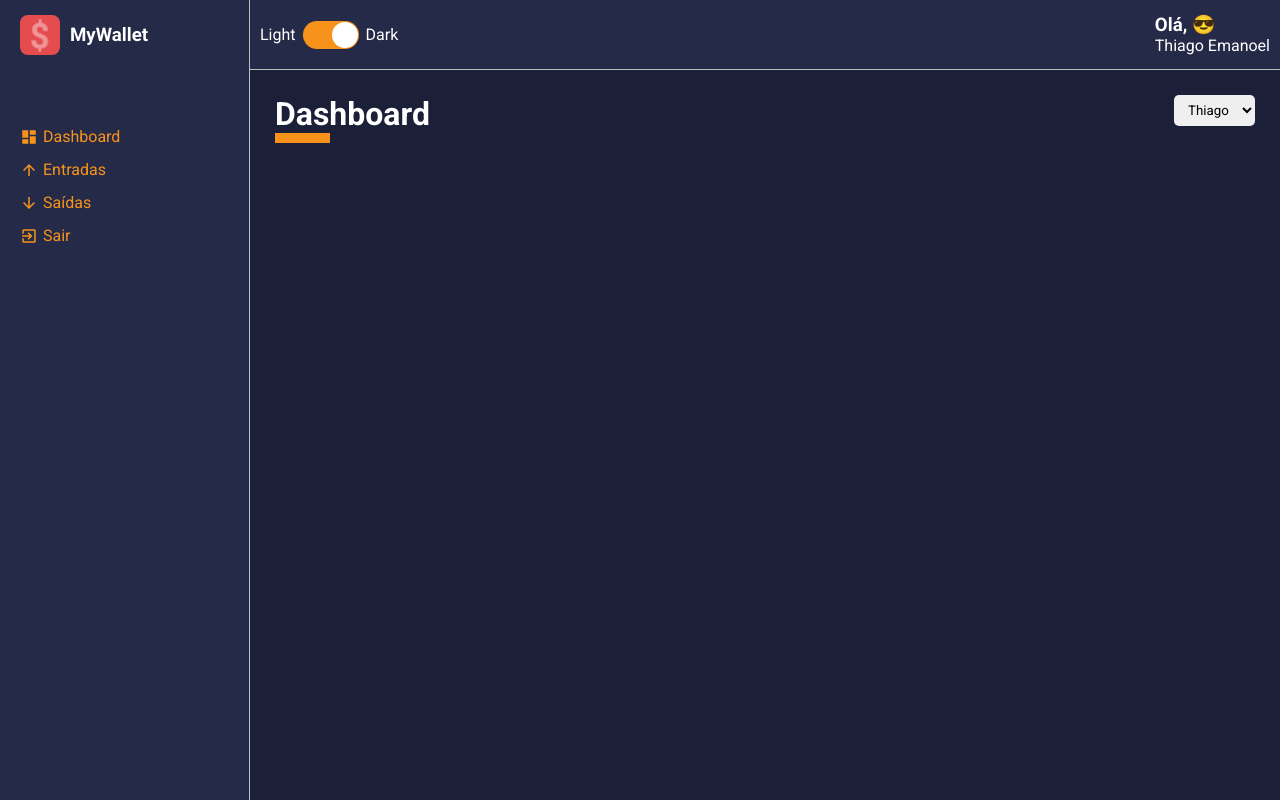
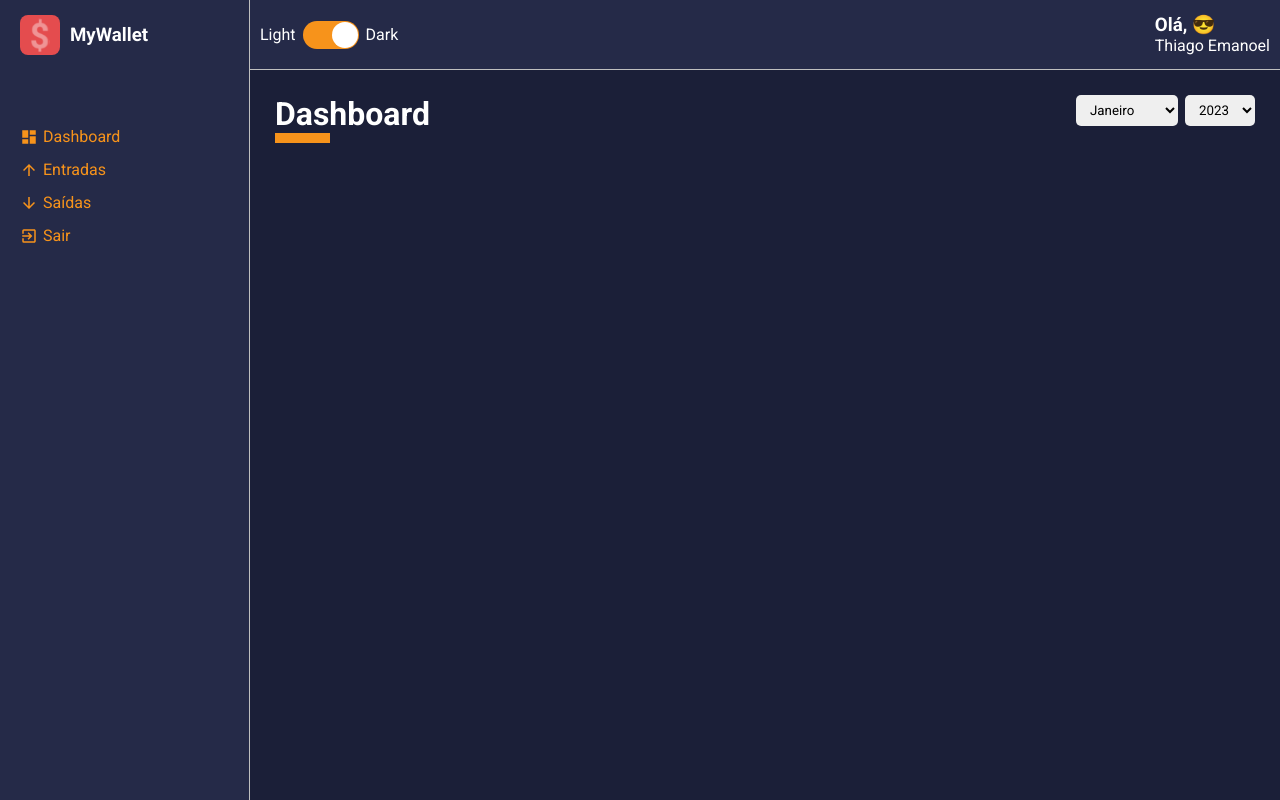
Before and after one commit to thiagoemanoel98/my-wallet-dashboard, a React (Create React App) app: page /dashboard in a window 1280 px wide. Built offline with nearby package versions, Linux system fonts and the light colour scheme.

Commit message:
✨ Content header dashboard

```diff
--- a/src/pages/Dashboard/index.tsx
+++ b/src/pages/Dashboard/index.tsx
@@ -1,29 +1,79 @@
-import React from "react";
+import React, { useMemo, useState } from "react";
 import ContentHeader from "../../components/ContentHeader";
 import SelectInput from "../../components/SelectInput";
+import ListOfMonths from "../../utils/months";
+
+import gains from "../../repositories/gains";
+import expenses from "../../repositories/expenses";
 
 import * as S from "./styles";
 
 const Dashboard: React.FC = () => {
-  const options = [
-    {
-      value: "Thiago",
-      label: "Thiago",
-    },
-    {
-      value: "Maria",
-      label: "Maria",
-    },
-    {
-      value: "Ana",
-      label: "Ana",
-    },
-  ];
+  const [monthSelected, setMonthSelected] = useState(new Date().getMonth() + 1);
+  const [yearSelected, setYearSelected] = useState(new Date().getFullYear());
+
+  const years = useMemo(() => {
+    let uniqueYears: number[] = [];
+
+    [...expenses, ...gains].forEach((item) => {
+      const date = new Date(item.date);
+      const year = date.getFullYear();
+
+      const isYearNotIncluded = !uniqueYears.includes(year);
+
+      if (isYearNotIncluded) {
+        uniqueYears.push(year);
+      }
+    });
+
+    return uniqueYears.map((year) => {
+      return {
+        value: year,
+        label: year,
+      };
+    });
+  }, []);
+
+  const months = useMemo(() => {
+    return ListOfMonths.map((month, index) => {
+      return {
+        value: index + 1,
+        label: month,
+      };
+    });
+  }, []);
+
+  const handleMonthSelected = (month: string) => {
+    try {
+      const parseMonth = Number(month);
+      setMonthSelected(parseMonth);
+    } catch (error) {
+      throw new Error("Mês inválido");
+    }
+  };
+
+  const handleYearSelected = (year: string) => {
+    try {
+      const parseYear = Number(year);
+      setYearSelected(parseYear);
+    } catch (error) {
+      throw new Error("Mês inválido");
+    }
+  };
 
   return (
     <S.Container>
       <ContentHeader title="Dashboard" lineColor="#F7931B">
-        <SelectInput options={options}  onChange={() => {}} />
+      <SelectInput
+          options={months}
+          onChange={(e) => handleMonthSelected(e.target.value)}
+          defaultValue={monthSelected}
+        />
+        <SelectInput
+          options={years}
+          onChange={(e) => handleYearSelected(e.target.value)}
+          defaultValue={yearSelected}
+        />
       </ContentHeader>
     </S.Container>
   );
--- a/src/pages/List/index.tsx
+++ b/src/pages/List/index.tsx
@@ -35,7 +35,7 @@ const List: React.FC = () => {
 
   const EntryStyle = useMemo(() => {
     return type === "entry-balance"
-      ? { title: "Entradas", lineColor: "#F7913b" }
+      ? { title: "Entradas", lineColor: "#4E41F0" }
       : { title: "Saídas", lineColor: "#E44C4E" };
   }, [type]);
 
```
